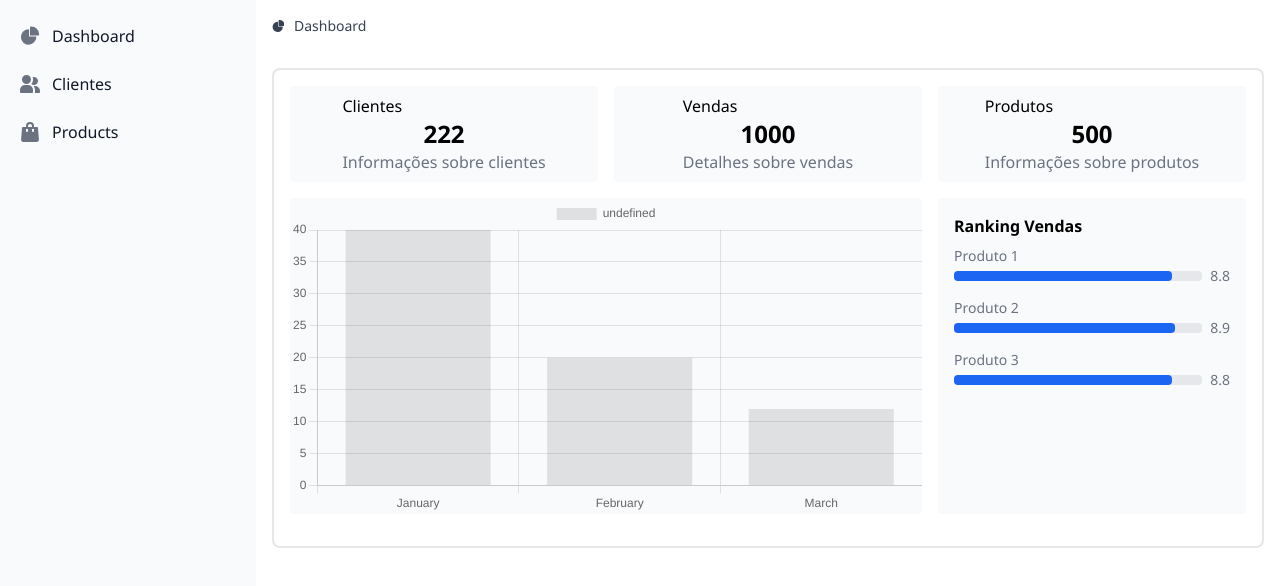
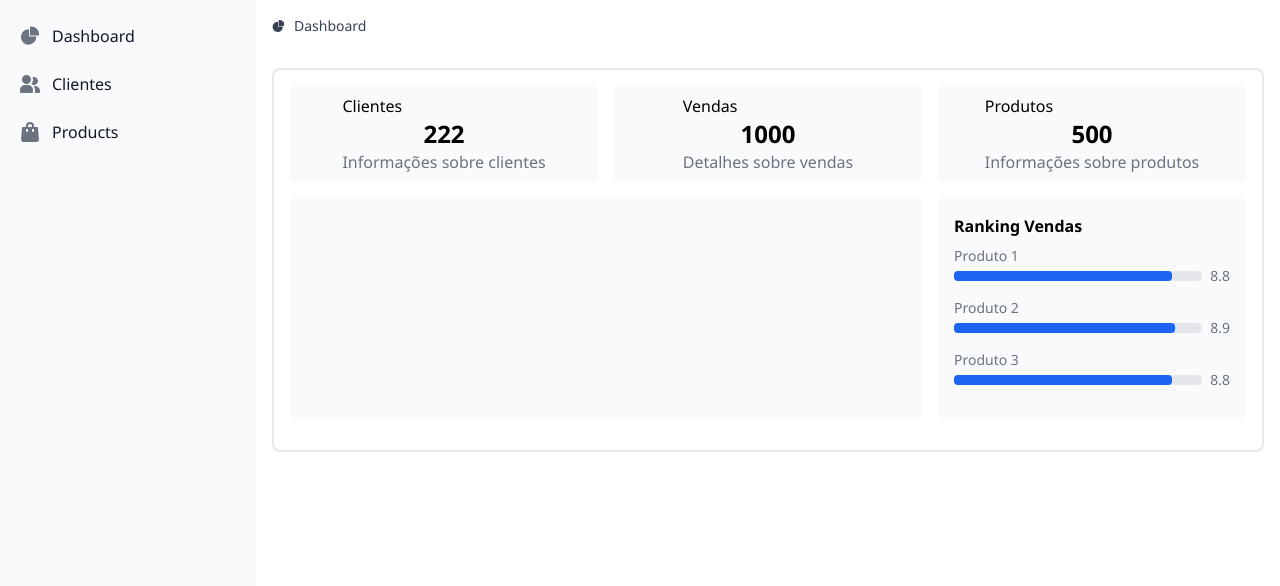
Before and after one commit to lucasilvas2/dealer_vue3, a Nuxt app: page /app/dashboard in a window 1280 px wide. Shown: the top 586 px of the page. Built offline with nearby package versions, Linux system fonts and the light colour scheme.

Commit message:
Update index.vue

```diff
--- a/pages/app/dashboard/index.vue
+++ b/pages/app/dashboard/index.vue
@@ -53,7 +53,7 @@ const cards = [
         <div
           class="flex items-center justify-center h-50 mb-4 rounded bg-gray-50 dark:bg-gray-800 col-span-2"
         >
-          <BarChart />
+          <!-- <BarChart /> --->
         </div>
         <div
           class="flex flex-col justity-center h-50 mb-4 p-4 font-semibold rounded bg-gray-50 dark:bg-gray-800"
@@ -122,7 +122,7 @@ const cards = [
       </div>
     </div>
 </template>
-
+<!--
 <script lang="ts">
 import BarChart from "~/components/Charts/BarChart.vue";
 
@@ -131,3 +131,4 @@ export default {
   components: { BarChart },
 };
 </script>
+--->
```
